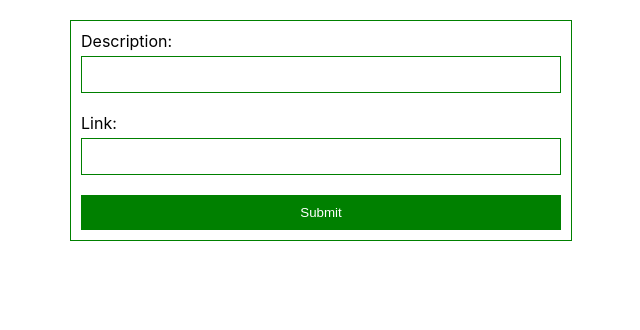
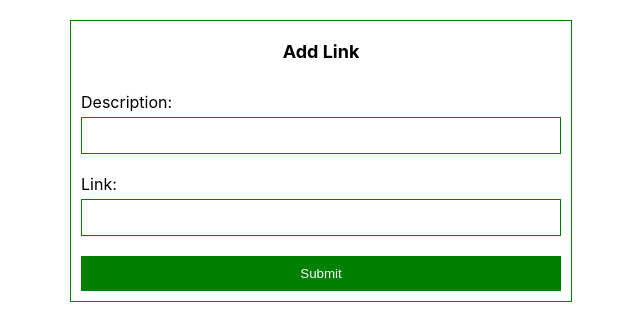
Before and after one commit to gael-src/gringoire, a React (Create React App) app: page / in a window 1280 px wide. Shown: the top 330 px of the page, without its empty margins (319-959 px from the left). Built offline with nearby package versions, Linux system fonts and the light colour scheme.

Commit message:
styling form

```diff
--- a/src/App.css
+++ b/src/App.css
@@ -17,29 +17,36 @@
 	text-decoration: underline;
 }
 
-.submitForm {
+.formContainer {
 	display: flex;
 	flex-direction: column;
 	width: 500px;
 	border: solid 1px green;
 }
 
-.submitForm > * {
+.formForm > * {
 	max-width: 100%;
 }
 
-.submitLabel {
+.formLegend {
+	margin: 20px;
+	align-self: center;
+	font-weight: bold;
+	font-size: 18px;
+}
+
+.formLabel {
 	margin: 10px 10px 2px 10px;
 }
 
-.submitInput {
+.formInput {
 	padding: 10px;
 	margin: 3px 10px 10px 10px;
 	border: solid 1px green;
 	outline-color: green;
 }
 
-.submitButton {
+.formButton {
 	padding: 10px;
 	margin: 10px;
 	color: white;
--- a/src/App.js
+++ b/src/App.js
@@ -52,23 +52,24 @@ class App extends Component {
 				{/* {data.map((element) => {
 					return <Child link={element.link} name={element.name} />;
 				})} */}
-				<form className="submitForm">
-					<label className="submitLabel" for="description">
+				<form className="formContainer">
+					<legend className="formLegend">Add Link</legend>
+					<label className="formLabel" for="description">
 						Description:
 					</label>
 					<input
-						className="submitInput"
+						className="formInput"
 						value={this.state.description}
 						name="description"
 						type="text"
 						required
 						onChange={this.handleChange}
 					/>
-					<label className="submitLabel" for="link">
+					<label className="formLabel" for="link">
 						Link:
 					</label>
 					<input
-						className="submitInput"
+						className="formInput"
 						value={this.state.link}
 						name="link"
 						type="text"
@@ -76,7 +77,7 @@ class App extends Component {
 						onChange={this.handleChange}
 					/>
 					<input
-						className="submitButton"
+						className="formButton"
 						type="submit"
 						onSubmit={this.changeTitle}
 					/>
```
